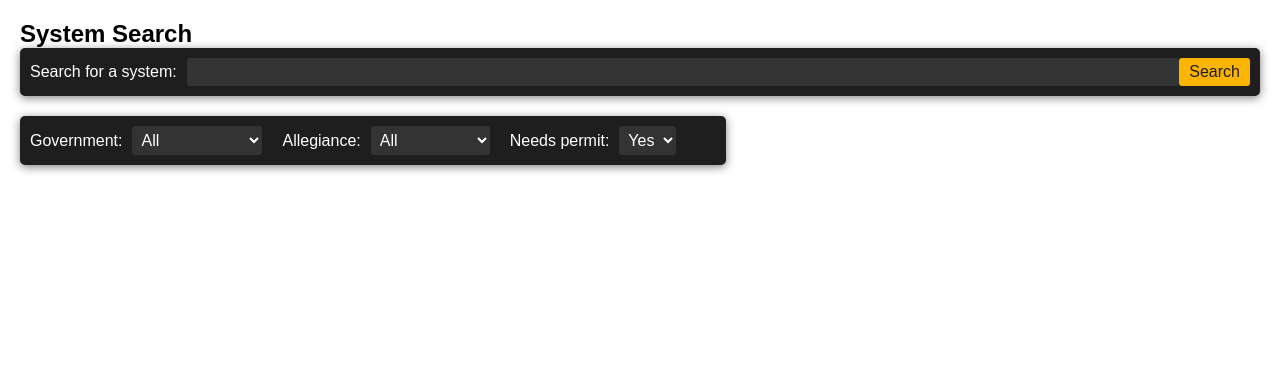
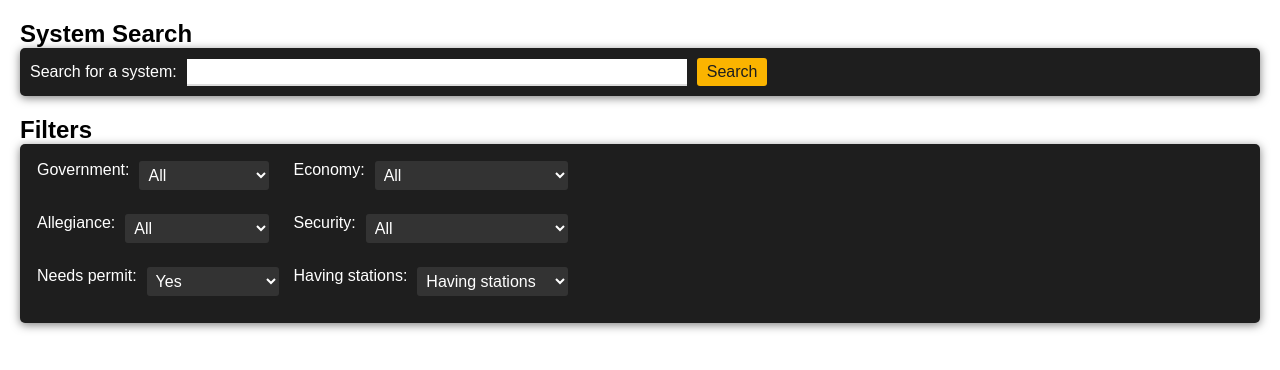
Before and after one commit to ed-pilots-network/frontend, a PHP site: page /systems.php in a window 1280 px wide. Shown: the part 77-447 px from the top of the page. Run offline with PHP 8.4, Linux system fonts and the light colour scheme.

Commit message:
fixed stuff

```diff
--- a/eddb2/style.css
+++ b/eddb2/style.css
@@ -51,11 +51,25 @@ main {
 
 form {
     display: flex;
+    flex-wrap: wrap;
     align-items: center;
     background-color: #1e1e1e;
     border-radius: 5px;
     padding: 10px;
     box-shadow: 0px 2px 10px rgba(0, 0, 0, 0.5);
+}
+
+.filter-group {
+    display: flex;
+    flex: 1 0 calc(33.33% - 10px);
+    flex-wrap: wrap;
+    margin-right: 10px;
+    margin-bottom: 10px;
+    padding: 7px;
+}
+
+.filter-group:last-child {
+    margin-right: 0;
 }
 
 label {
@@ -64,7 +78,7 @@ form {
     margin-right: 10px;
 }
 
-  input[type="text"] {
+select {
     font-size: 16px;
     padding: 5px;
     border-radius: 3px;
@@ -91,39 +105,23 @@ form {
 .filters {
     margin-top: 20px;
     top: 50px;
-    display: flex;
-    flex-wrap: wrap;
-    align-items: center;
 }
 
-.filters h2 {
-    font-size: 24px;
-    font-weight: bold;
-    margin-bottom: 10px;
-    color: #fff;
+@media only screen and (max-width: 7px) {
+    .filter-group {
+        flex: 1 0 100%;
+        margin-right: 0;
+    }
 }
 
-.filter-group {
-    display: flex;
-    align-items: center;
-    margin-right: 20px;
+#system {
+    width: 500px; /* or any other value that fits your layout */
+    padding: 5px;
+    border: none;
+    border-bottom: 2px solid #ddd;
+    font-size: 13px;
 }
 
-.filter-group label {
-    font-size: 16px;
-    color: #fff;
-    margin-right: 10px;
+button[type="submit"] {
+    margin-left: 10px; /* or any other value that looks good */
 }
-
-.filter-group select {
-    font-size: 16px;
-    padding: 5px;
-    border-radius: 3px;
-    border: none;
-    background-color: #333;
-    color: #fff;
-}
-
-.filter-group select option {
-    color: #000;
-}
--- a/eddb2/systems.php
+++ b/eddb2/systems.php
@@ -32,8 +32,9 @@
         </section>
 
         <section class="filters">
-            <h2></h2>
+  <h2>Filters</h2>
   <form>
+    <div class="filter-row">
       <div class="filter-group">
         <label for="government">Government:</label>
         <select id="government" name="government">
@@ -52,7 +53,6 @@
           <option value="theocracy">Theocracy</option>
         </select>
       </div>
-
       <div class="filter-group">
         <label for="allegiance">Allegiance:</label>
         <select id="allegiance" name="allegiance">
@@ -63,7 +63,6 @@
           <option value="independent">Independent</option>
         </select>
       </div>
-
       <div class="filter-group">
         <label for="permit">Needs permit:</label>
         <select id="permit" name="permit">
@@ -71,9 +70,44 @@
           <option value="no">No</option>
         </select>
       </div>
+    </div>
 
+    <div class="filter-row">
       <div class="filter-group">
+        <label for="economy">Economy:</label>
+        <select id="economy" name="economy">
+          <option value="all">All</option>
+          <option value="agriculture">Agriculture</option>
+          <option value="colony">Colony</option>
+          <option value="extraction">Extraction</option>
+          <option value="high tech">High Tech</option>
+          <option value="industrial">Industrial</option>
+          <option value="military">Military</option>
+          <option value="refinery">Refinery</option>
+          <option value="service">Service</option>
+          <option value="terraforming">Terraforming</option>
+          <option value="tourism">Tourism</option>
+          <option value="prison">Prison</option>
+        </select>
       </div>
+      <div class="filter-group">
+        <label for="security">Security:</label>
+        <select id="security" name="security">
+          <option value="all">All</option>
+          <option value="low">Low</option>
+          <option value="medium">Medium</option>
+          <option value="high">High</option>
+        </select>
+      </div>
+      <div class="filter-group">
+        <label for="stations">Having stations:</label>
+        <select id="stations" name="stations">
+          <option value="station">Having stations</option>
+          <option value="planetary">Having planetary</option>
+          <option value="orbital">Having orbital</option>
+        </select>
+      </div>
+      <div class filter-row>
     </form>
         </section>
     </main>
```
Lines whose indentation alone changed are shown as unchanged.
